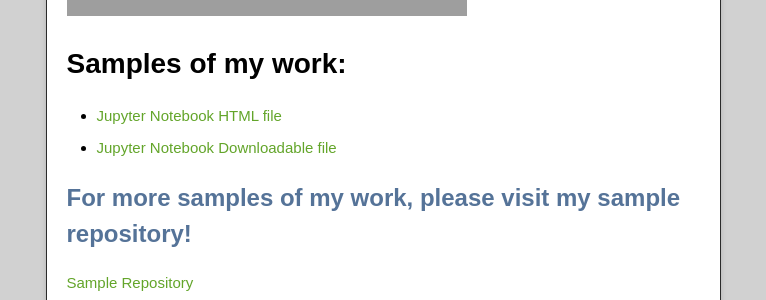
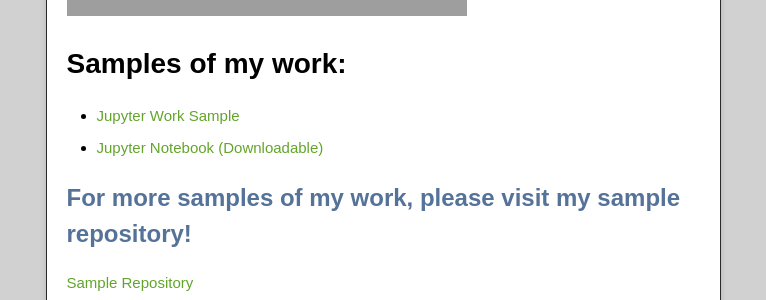
Before and after one commit to nswhit/nswhit.github.io, a Jekyll site: the page built from samples/index.md, in a window 1280 px wide. Shown: the part 578-878 px from the top of the page, without its empty margins (257-1023 px from the left). Built offline with Jekyll 4.4.1, drawn with Linux system fonts in a browser that asks for light colours; our own code applies the rules of GitHub Pages for plain Markdown files.

Commit message:
Update index.md

```diff
--- a/samples/index.md
+++ b/samples/index.md
@@ -6,8 +6,8 @@
 
 # Samples of my work:
 
-- [Jupyter Notebook HTML file](samples/WorkSample1.html)
-- [Jupyter Notebook Downloadable file]()
+- [Jupyter Work Sample](samples/WorkSample1.html)
+- [Jupyter Notebook (Downloadable)](samples/WorkSample1.ipynb)
 
 ## For more samples of my work, please visit my sample repository!
 [Sample Repository](https://github.com/nswhit/nswhit.github.io/tree/main/samples)
```
